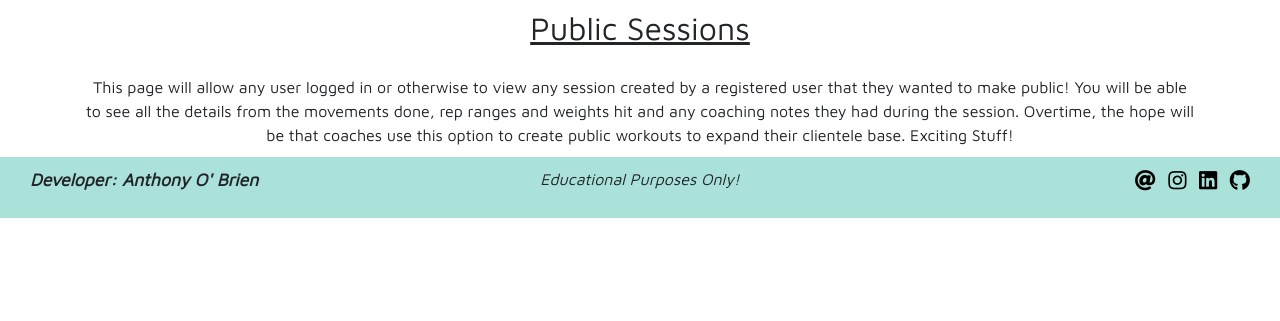
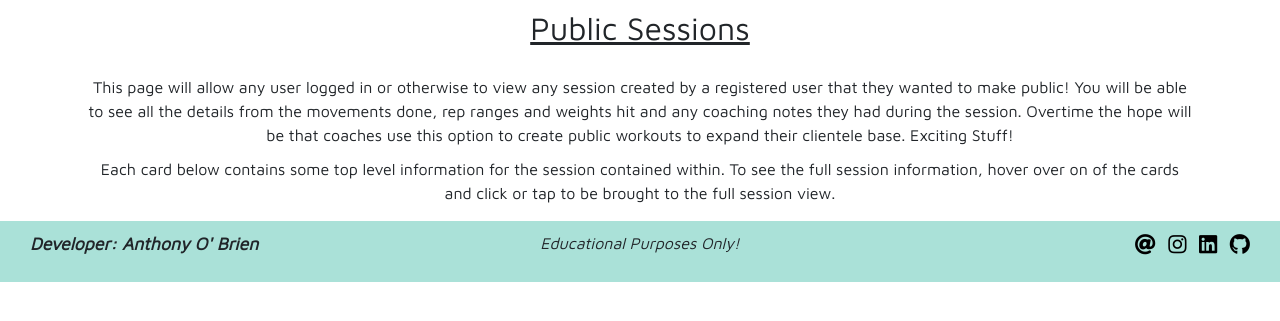
Before and after one commit to auxfuse/Milestone3, a Flask app: page /public-sessions in a window 1280 px wide. Shown: the part 76-397 px from the top of the page. Run offline with Flask 2, Linux system fonts and the light colour scheme; data that the repository does not hold is empty; some libraries are stand-ins or nearby versions.

Commit message:
Public sessions page and content outline and draft styled

```diff
--- a/templates/public-sessions.html
+++ b/templates/public-sessions.html
@@ -8,19 +8,20 @@
         </div>
         <div class="row">
             <div class="col-sm-12 text-center">
-                <p class="page-desc">This page will allow any user logged in or otherwise to view any session created by a registered user that they wanted to make public! You will be able to see all the details from the movements done, rep ranges and weights hit and any coaching notes they had during the session. Overtime, the hope will be that coaches use this option to create public workouts to expand their clientele base. Exciting Stuff!</p>
+                <p class="page-desc">This page will allow any user logged in or otherwise to view any session created by a registered user that they wanted to make public! You will be able to see all the details from the movements done, rep ranges and weights hit and any coaching notes they had during the session. Overtime the hope will be that coaches use this option to create public workouts to expand their clientele base. Exciting Stuff!</p>
+                <p class="page-help">Each card below contains some top level information for the session contained within. To see the full session information, hover over on of the cards and click or tap to be brought to the full session view.</p>
             </div>
         </div>
         <div class="row public-cards-row">
             {% for session in sessions %}
                 {% if session.public_session == true %}
-                <div class="col-sm-12 col-md-6 public-cards card">
-                    <div class="card-body public-cards-body">
-                        <h5 class="card-title text-center movement-title">{{ session.date }}</h5>
-                        <p class="card-text"><span class="desc-label">Desc:</span> {{ session.location_name }}</p>
-                        <p class="card-text"><span class="cues-label">Cues:</span> {{ session.focus_name }}</p>
+                    <div class="col-sm-12 col-md-6 public-cards card">
+                        <div class="card-body public-cards-body">
+                            <p class="card-text"><span class="pc-label">Focus:</span> {{ session.focus_name }}</p>
+                            <p class="card-text"><span class="pc-label">Part A:</span> {{ session.part_a }}</p>
+                            <p class="card-text"><span class="pc-label">Accessory:</span> {{ session.accessory }}</p>
+                        </div>
                     </div>
-                </div>
                 {% endif %}
             {% endfor %}
         </div>
```
